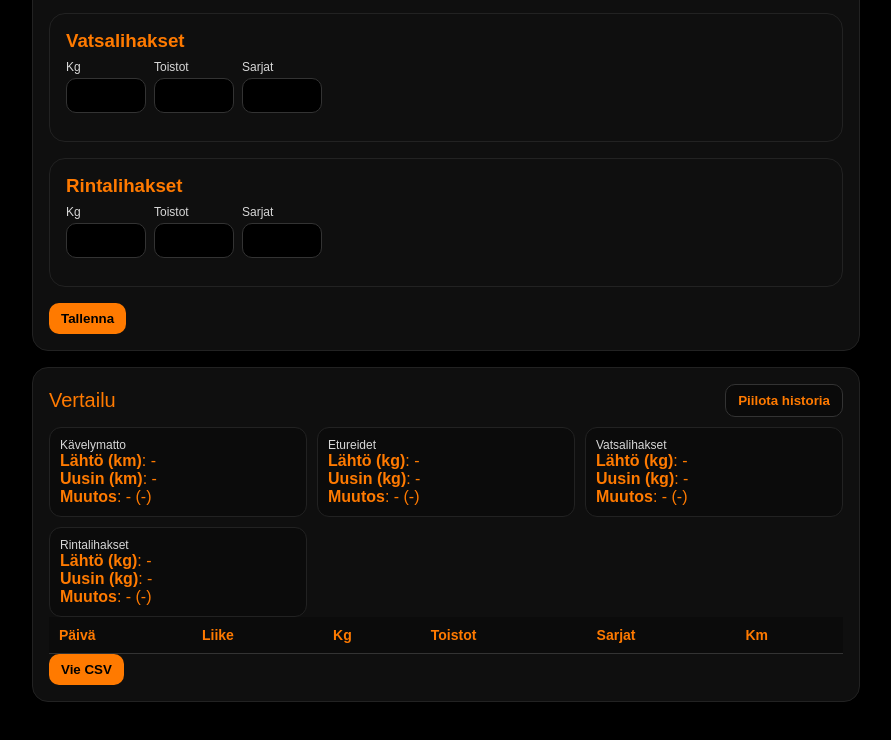
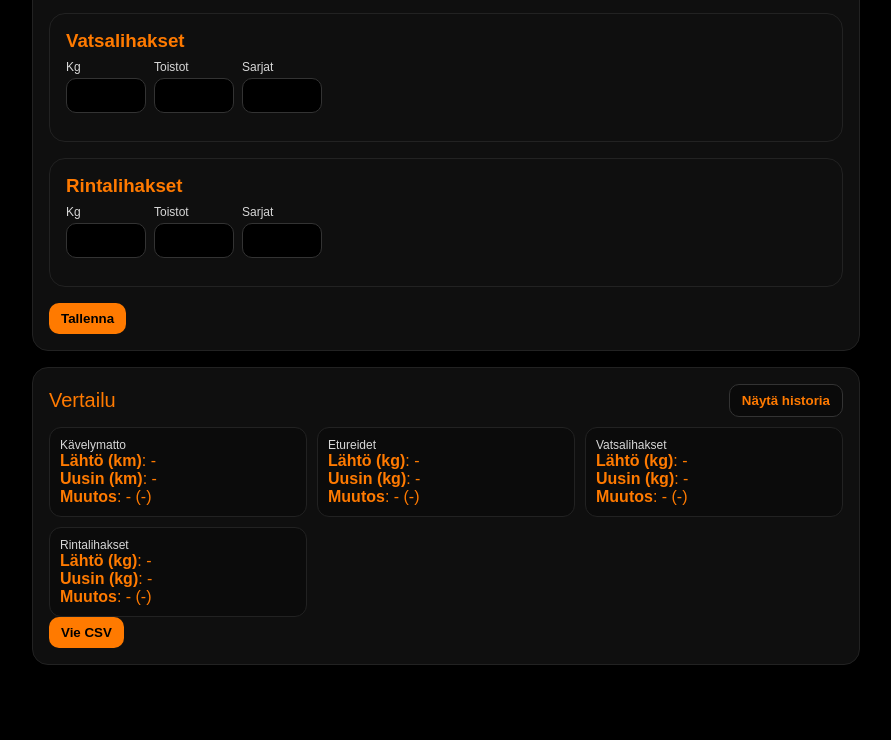
Before and after one commit to terokulju95-boop/kuntosali, a plain HTML site: page index.html in a window 1280 px wide. Shown: the part 717-1457 px from the top of the page, without its empty margins (194-1085 px from the left). Drawn offline with Linux system fonts and the light colour scheme.

Commit message:
index.html

```diff
--- a/index.html
+++ b/index.html
@@ -325,7 +325,9 @@ toggleBtn.onclick = () => {
   toggleBtn.textContent = hidden ? 'Näytä' : 'Piilota';
 };
 
-let historyHidden=false;
+let historyHidden = true;
+document.getElementById('historyContainer').style.display = 'none';
+document.getElementById('toggleHistory').textContent = 'Näytä historia';
 document.getElementById('toggleHistory').onclick = () => {
   historyHidden = !historyHidden;
   document.getElementById('historyContainer').style.display = historyHidden ? 'none' : 'block';
```
